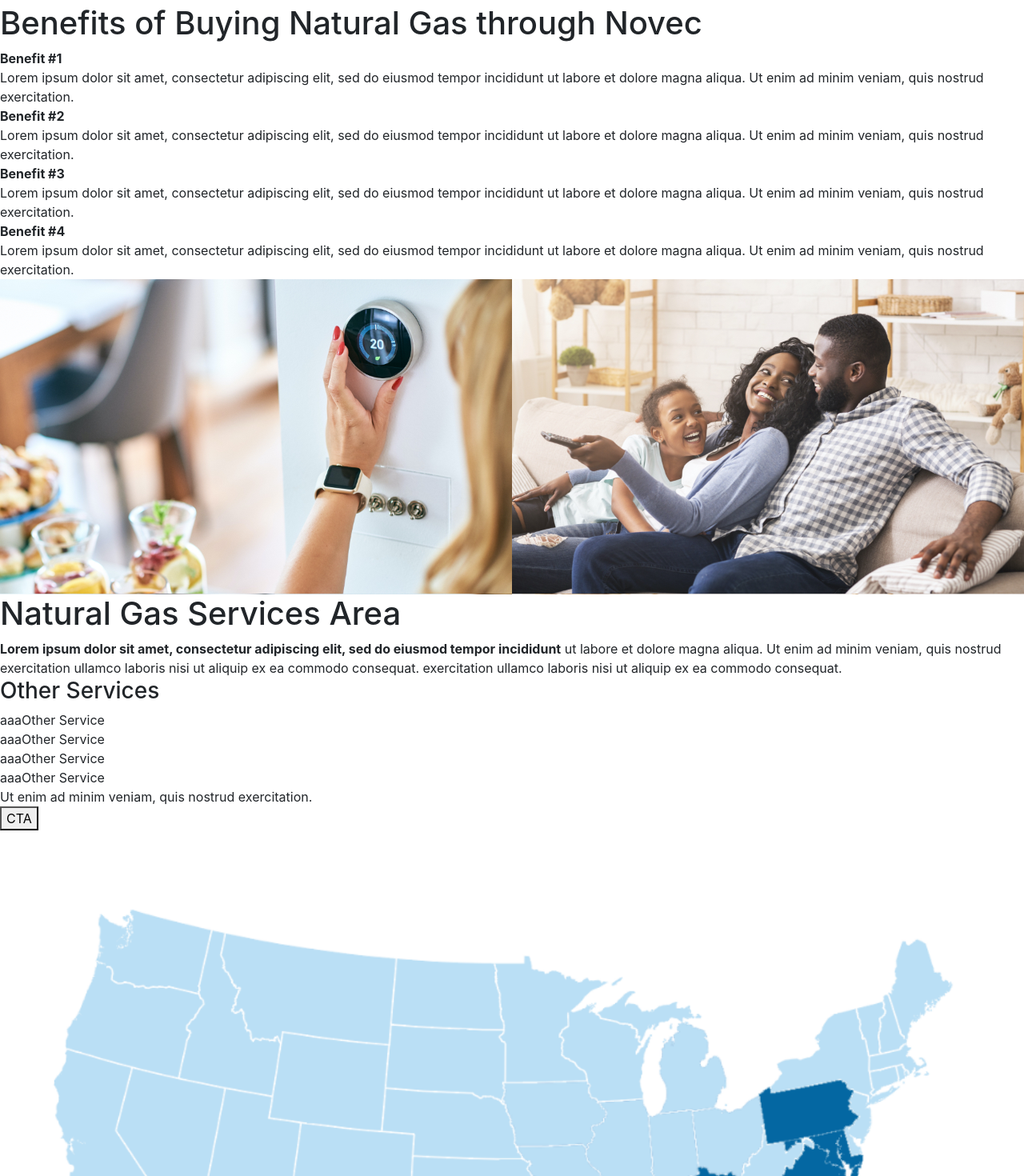
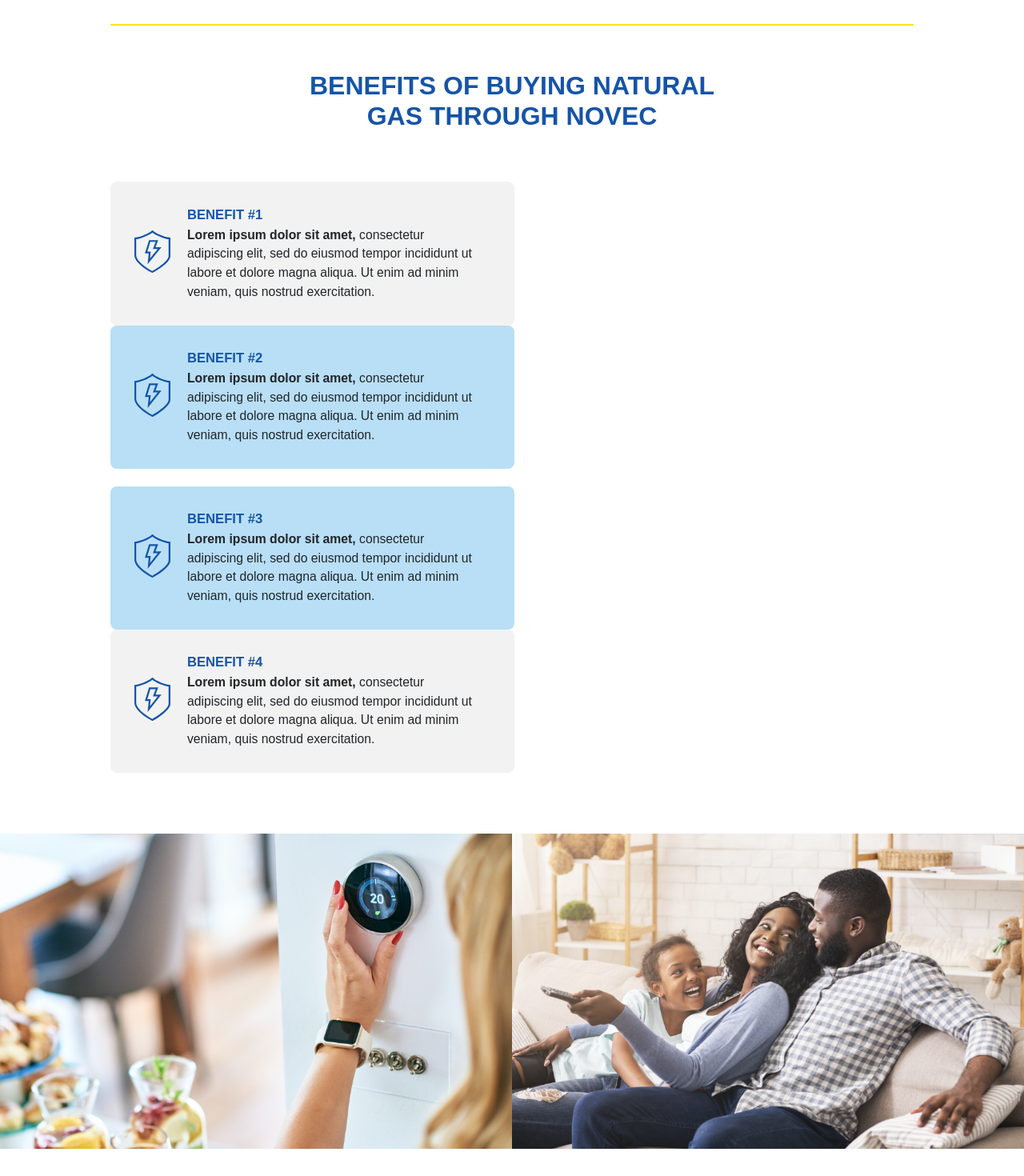
Before and after one commit to iEdwinTorres/deksia, a JavaScript app: page / in a window 1280 px wide. Shown: the part 1060-2530 px from the top of the page at 80% size. Built offline with nearby package versions, Linux system fonts and the light colour scheme; the HTML template or start-up script is replaced by a standard one; a web font is replaced by a local one.

Commit message:
Completed an additional section.

```diff
--- a/src/App.css
+++ b/src/App.css
@@ -1,4 +1,4 @@
-#Deksia_Btn {
+#signup_btn {
   font-family: proxima-nova, sans-serif;
   font-weight: 700;
   font-style: normal;
@@ -12,7 +12,24 @@
   padding-bottom: 3px;
   padding-left: 20px;
   padding-right: 20px;
-  font-size: 1.5vw;
+  font-size: 1.3vw;
+}
+
+#cta_btn {
+  font-family: proxima-nova, sans-serif;
+  font-weight: 700;
+  font-style: normal;
+  text-transform: uppercase;
+  border-radius: 7px;
+  border: none;
+  background-color: #1654A8;
+  color: #B8DFF6;
+  float: left;
+  padding-top: 3px;
+  padding-bottom: 3px;
+  padding-left: 35px;
+  padding-right: 35px;
+  font-size: 1.3vw;
 }
 
 #NOVA_h1 {
@@ -60,13 +77,19 @@
   font-size: 1.23vw;
 }
 
-.yellowBar {
+.yellowBar1 {
   background-color: #FAE613;
   height: .75vw;
 }
 
+#yellowBar2 {
+  background-color: #FAE613;
+  height: .2vw;
+  width: 90%;
+}
+
 .logo {
-  width: fit-content;
+  width: 28%;
 }
 
 .search {
@@ -116,9 +139,18 @@
   height: 34.75vw;
 }
 
-#hero_text {
-  padding-left: 10%;
+#hero_rows {
+  padding-left: 6%;
   padding-top: 7%;
+}
+
+#hero_p {
+  padding-right: 5%;
+  font-family: proxima-nova, sans-serif;
+  font-weight: normal;
+  font-style: normal;
+  text-align: left;
+  font-size: 1.23vw;
 }
 
 .options {
@@ -154,16 +186,79 @@
   margin-left: 0%;
 }
 
+#last_row {
+  padding-bottom: 5%;
+}
+
+#custom_heading {
+  font-family: proxima-nova, sans-serif;
+  font-weight: 700;
+  font-style: normal;
+  text-transform: uppercase;
+  text-align: center;
+  color: #1654A8;
+  font-size: 2.5vw;
+  padding-top: 5%;
+}
+
+#benefits_12 {
+  padding-bottom: 2%;
+  padding-top: 5%;
+  margin-left: 4%;
+  margin-right: 4%;
+}
+
+#benefits_34{
+  padding-bottom: 7%;
+  margin-left: 4%;
+  margin-right: 4%;
+}
+
+#benefit_container_b {
+  background-color: #B8DFF6;
+  border-radius: 8px;
+  height: 14vw;
+  width: 39.5vw;
+}
+
+#benefit_container_g {
+  background-color: #f2f2f2;
+  border-radius: 8px;
+  height: 14vw;
+  width: 39.5vw;
+}
+
+#benefit_icon {
+  margin-top: 100%;
+  padding-left: 30%;
+  height: 4.2vw;
+}
+
+.benefit_title {
+  font-family: proxima-nova, sans-serif;
+  font-weight: 700;
+  font-style: normal;
+  text-transform: uppercase;
+  text-align: left;
+  font-size: 1.3vw;
+  color: #1654A8;
+  padding-top: 7%;
+}
+
+#benefit_text {
+  font-family: proxima-nova, sans-serif;
+  font-weight: normal;
+  font-style: normal;
+  text-align: left;
+  font-size: 1.23vw;
+  padding-right: 10%;
+}
 
 
 
-
-
-
-.Benefits-Banner {
-  background: url(./Assets/img-7.png);
-  background-size: 100vw;
-  height: 30.8vw;
+#benefits_banner {
+  height: 30.75vw;
+  padding: 0%;
 }
 
 .map{
--- a/src/Components/0-Header.js
+++ b/src/Components/0-Header.js
@@ -4,7 +4,7 @@
 function Header() {
   return (
     <div>
-      <div className='container-fluid yellowBar' />
+      <div className='container-fluid yellowBar1' />
 
       <div className='container'>
         <div className='row'>
--- a/src/Components/2-Hero.js
+++ b/src/Components/2-Hero.js
@@ -7,7 +7,7 @@
   return (
     <div>
       <div className='hero'>
-        <div className='container ' id='hero_text'>
+        <div className='container ' id='hero_rows'>
           <div className='row'>
             <h1 className='col-4' id='NOVA_h1'>
               Natural Gas
@@ -19,14 +19,14 @@
             <h3 className='col-4' id='NOVA_h3'>Super neat subhead</h3>
           </div>
           <div className='row'>
-            <p className='col-5' id='NOVA_Reg'>
+            <p className='col-5' id='hero_p'>
               NOVEC Energy Solutions is pleased to offer natural gas customers
               in Pennsylvania, Maryland, Virginia, District of Columbia and
               Kentucky the option to enroll in our PriceOne Plan.
             </p>
           </div>
           <div>
-            <button id='Deksia_Btn'>Sign up</button>
+            <button id='signup_btn'>Sign up</button>
           </div>
         </div>
       </div>
--- a/src/Components/3-Style1.js
+++ b/src/Components/3-Style1.js
@@ -35,7 +35,7 @@
         </div>
       </div>
 
-      <div className='row'>
+      <div className='row' id='last_row'>
         <div className='col-6' id='col_left'>
           <h3 id='NOVA_h3'>
             H3. Subhead Styling & Spacing for
--- a/src/Components/4-Benefits.js
+++ b/src/Components/4-Benefits.js
@@ -1,49 +1,122 @@
-import { useState } from "react";
-
-function Items({ items }) {
-  return (
-    <div className='items'>
-      <strong>{items.title}</strong>
-      <br />
-      {items.text}
-    </div>
-  );
-}
+import LeftImage from "../Assets/img-2.png";
+import RightImage from "../Assets/img-3.png";
+import svg5 from "../Assets/5.svg";
 
 function Benefits() {
-  const [items] = useState([
-    {
-      icon: "aaa",
-      title: "Benefit #1",
-      text: "Lorem ipsum dolor sit amet, consectetur adipiscing elit, sed do eiusmod tempor incididunt ut labore et dolore magna aliqua. Ut enim ad minim veniam, quis nostrud exercitation.",
-    },
-    {
-      icon: "aaa",
-      title: "Benefit #2",
-      text: "Lorem ipsum dolor sit amet, consectetur adipiscing elit, sed do eiusmod tempor incididunt ut labore et dolore magna aliqua. Ut enim ad minim veniam, quis nostrud exercitation.",
-    },
-    {
-      icon: "aaa",
-      title: "Benefit #3",
-      text: "Lorem ipsum dolor sit amet, consectetur adipiscing elit, sed do eiusmod tempor incididunt ut labore et dolore magna aliqua. Ut enim ad minim veniam, quis nostrud exercitation.",
-    },
-    {
-      icon: "aaa",
-      title: "Benefit #4",
-      text: "Lorem ipsum dolor sit amet, consectetur adipiscing elit, sed do eiusmod tempor incididunt ut labore et dolore magna aliqua. Ut enim ad minim veniam, quis nostrud exercitation.",
-    },
-  ]);
+  const items = {
+    icon: { svg5 },
+    title: "Benefit #4",
+    text: "Lorem ipsum dolor sit amet, consectetur adipiscing elit, sed do eiusmod tempor incididunt ut labore et dolore magna aliqua. Ut enim ad minim veniam, quis nostrud exercitation.",
+  };
   return (
     <div className='Benefits'>
-      <h1>Benefits of Buying Natural Gas through Novec</h1>
+      <div className='container'>
+        <div className='container-fluid' id='yellowBar2' />
 
-      <div className='BenefitsItems'>
-        {items.map((items, index) => (
-          <Items key={index} index={index} items={items} />
-        ))}
+        <h1 id='custom_heading'>
+          Benefits of Buying Natural
+          <br />
+          Gas through Novec
+        </h1>
+
+        <div className='container'>
+          <div className='row justify-content-between' id='benefits_12'>
+            <div className='col-6' id='benefit_container_g'>
+              <div className='row'>
+                <div className='col-2'>
+                  <div className='col'>
+                    <img id='benefit_icon' src={svg5} />
+                  </div>
+                </div>
+                <div className='col'>
+                  <div className='row'>
+                    <div className='benefit_title'>Benefit #1</div>
+                    <p id='benefit_text'>
+                      <strong>Lorem ipsum dolor sit amet,</strong> consectetur
+                      adipiscing elit, sed do eiusmod tempor incididunt ut
+                      labore et dolore magna aliqua. Ut enim ad minim veniam,
+                      quis nostrud exercitation.
+                    </p>
+                  </div>
+                </div>
+              </div>
+            </div>
+            <div className='col-6' id='benefit_container_b'>
+              <div className='row'>
+                <div className='col-2'>
+                  <div className='col'>
+                    <img id='benefit_icon' src={svg5} />
+                  </div>
+                </div>
+                <div className='col'>
+                  <div className='row'>
+                    <div className='benefit_title'>Benefit #2</div>
+                    <p id='benefit_text'>
+                      <strong>Lorem ipsum dolor sit amet,</strong> consectetur
+                      adipiscing elit, sed do eiusmod tempor incididunt ut
+                      labore et dolore magna aliqua. Ut enim ad minim veniam,
+                      quis nostrud exercitation.
+                    </p>
+                  </div>
+                </div>
+              </div>
+            </div>
+          </div>
+          <div className='row justify-content-between' id='benefits_34'>
+            <div className='col-6' id='benefit_container_b'>
+              <div className='row'>
+                <div className='col-2'>
+                  <div className='col'>
+                    <img id='benefit_icon' src={svg5} />
+                  </div>
+                </div>
+                <div className='col'>
+                  <div className='row'>
+                    <div className='benefit_title'>Benefit #3</div>
+                    <p id='benefit_text'>
+                      <strong>Lorem ipsum dolor sit amet,</strong> consectetur
+                      adipiscing elit, sed do eiusmod tempor incididunt ut
+                      labore et dolore magna aliqua. Ut enim ad minim veniam,
+                      quis nostrud exercitation.
+                    </p>
+                  </div>
+                </div>
+              </div>
+            </div>
+            <div className='col-6' id='benefit_container_g'>
+              <div className='row'>
+                <div className='col-2'>
+                  <div className='col'>
+                    <img id='benefit_icon' src={svg5} />
+                  </div>
+                </div>
+                <div className='col'>
+                  <div className='row'>
+                    <div className='benefit_title'>Benefit #4</div>
+                    <p id='benefit_text'>
+                      <strong>Lorem ipsum dolor sit amet,</strong> consectetur
+                      adipiscing elit, sed do eiusmod tempor incididunt ut
+                      labore et dolore magna aliqua. Ut enim ad minim veniam,
+                      quis nostrud exercitation.
+                    </p>
+                  </div>
+                </div>
+              </div>
+            </div>
+          </div>
+        </div>
       </div>
 
-      <div className='Benefits-Banner' />
+      <div className='container-fluid'>
+        <div className='row'>
+          <div className='col-6' id='benefits_banner'>
+            <img src={LeftImage} id='benefits_banner' />
+          </div>
+          <div className='col-6' id='benefits_banner'>
+            <img src={RightImage} id='benefits_banner' />
+          </div>
+        </div>
+      </div>
     </div>
   );
 }
--- a/src/Components/5-Service.js
+++ b/src/Components/5-Service.js
@@ -1,61 +1,41 @@
-import { useState } from "react";
 import MapImage from "../Assets/Map.png";
 
-function Items({ items, index }) {
-  return (
-    <div className='items'>
-      {items.icon}
-      {items.text}
-    </div>
-  );
-}
-
 function Services() {
-  const [items] = useState([
-    {
-      icon: "aaa",
-      text: "Other Service",
-    },
-    {
-      icon: "aaa",
-      text: "Other Service",
-    },
-    {
-      icon: "aaa",
-      text: "Other Service",
-    },
-    {
-      icon: "aaa",
-      text: "Other Service",
-    },
-  ]);
-
   return (
     <div className='Services'>
-      <h1>Natural Gas Services Area</h1>
+      <h1 id='custom_heading'>Natural Gas Services Area</h1>
 
+      <div className='container'>
+        <div className='row'>
+          <div className='col-5'>
+            <div className='row'>
+              {" "}
               <body>
                 <strong>
-          Lorem ipsum dolor sit amet, consectetur adipiscing elit, sed do
-          eiusmod tempor incididunt
+                  Lorem ipsum dolor sit amet, consectetur adipiscing elit, sed
+                  do eiusmod tempor incididunt
                 </strong>{" "}
-        ut labore et dolore magna aliqua. Ut enim ad minim veniam, quis nostrud
-        exercitation ullamco laboris nisi ut aliquip ex ea commodo consequat.
-        exercitation ullamco laboris nisi ut aliquip ex ea commodo consequat.
+                ut labore et dolore magna aliqua. Ut enim ad minim veniam, quis
+                nostrud exercitation ullamco laboris nisi ut aliquip ex ea
+                commodo consequat. exercitation ullamco laboris nisi ut aliquip
+                ex ea commodo consequat.
               </body>
-
-      <h3>Other Services</h3>
-
-      <div className='ServiceItems'>
-        {items.map((items, index) => (
-          <Items key={index} index={index} items={items} />
-        ))}
             </div>
-
+            <h3 id='NOVA_h3'>Other Services</h3>
+            <div className='row'></div>
+            <div className='row'>
               <body>Ut enim ad minim veniam, quis nostrud exercitation.</body>
-      <button>CTA</button>
-
+            </div>
+            <div className='row'></div>
+            <div>
+              <button id='cta_btn'>CTA</button>
+            </div>
+          </div>
+          <div className='col-7'>
             <img className='map' src={MapImage} />
+          </div>
+        </div>
+      </div>
     </div>
   );
 }
```
Also changed, not shown: src/Assets/5.svg (added), src/Assets/img-7.png (deleted). Lines whose indentation alone changed are shown as unchanged.
